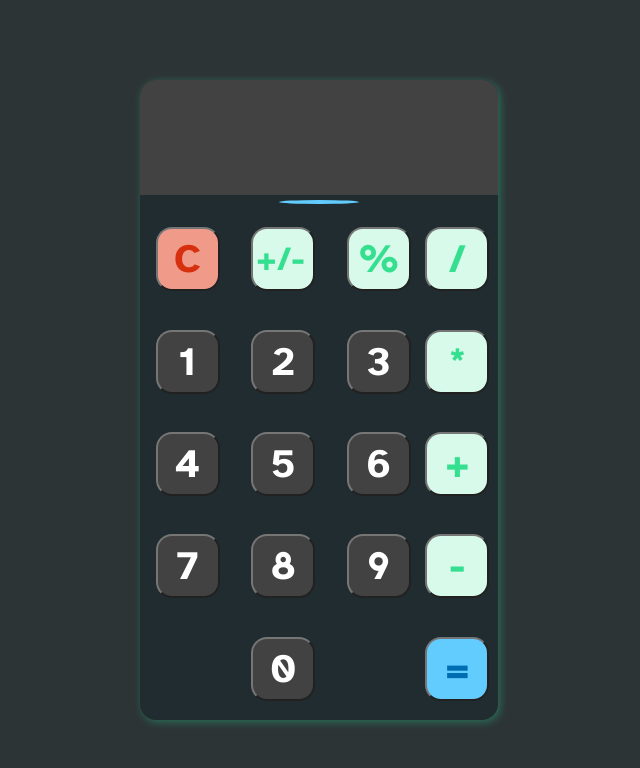
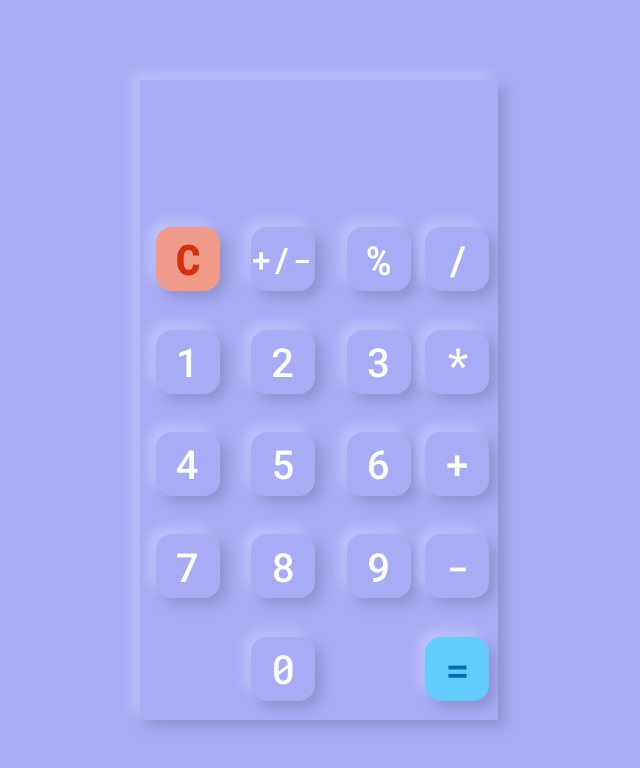
Before and after one commit to meivinay/react-calculator, a React (Create React App) app: page / in a window 1280 px wide. Shown: the top 768 px of the page, without its empty margins (321-961 px from the left). Built offline with nearby package versions, Linux system fonts and the light colour scheme.

Commit message:
demo deploy

```diff
--- a/public/index.html
+++ b/public/index.html
@@ -9,7 +9,7 @@
       name="description"
       content="Web site created using create-react-app"
     />
-    <link href="https://fonts.googleapis.com/css2?family=Atkinson+Hyperlegible:wght@700&display=swap" rel="stylesheet">
+    <link href="https://fonts.googleapis.com/css2?family=Roboto+Mono:wght@500&display=swap" rel="stylesheet">
     <link rel="apple-touch-icon" href="%PUBLIC_URL%/logo192.png" />
     <!--
       manifest.json provides metadata used when your web app is installed on a
--- a/src/style.css
+++ b/src/style.css
@@ -5,6 +5,10 @@
 
 *{
     box-sizing: border-box;
+    border: none;
+    outline: none;
+    background-color: #a8abf5;
+
 }
 body{
     margin:0;
@@ -16,17 +20,14 @@ body{
     display: flex;
     justify-content: center;
     align-items: center;
-    background-color: #2d3436;
 }
 .calculator-container{
     height: 80%;
     width: 28%;
-    /* border: 1px solid; */
-    border-radius: 1rem;
     display: flex;
     flex-direction: column;
-    background-color: #202c30;
-    box-shadow: 2px 2px 8px #24eba354;
+    box-shadow:  6px 6px 13px #8f91d0,
+    -6px -6px 13px #c1c5ff;
 }
 button{
     height: 4rem;
@@ -35,15 +36,15 @@ button{
     min-width: 4rem;
     outline: none;
     /* font-weight: bold; */
-    background-color: var(--bgColorNighMode);
-    font-family: 'Atkinson Hyperlegible', sans-serif;
+    font-family: 'Roboto Mono', monospace;
     font-size: 2.5rem;
     border-radius: 1rem;
     color: var(--fontColorNightMode);
     cursor: pointer;
     text-align: center;
-    border: 2px outset rgb(118, 118, 118);
     /* flex-grow: 1; */
+    box-shadow:  6px 6px 13px #8f91d0,
+    -6px -6px 13px #c1c5ff;
 }
 .option{
     height: 2%;
@@ -52,18 +53,19 @@ button{
     justify-content: center;
     align-items: center;
 }
-.line{
+/* .line{
     height: 4px;
     width: 10vh;
     background-color: #63ccff;
     transition: width 0.6s ease;
     cursor: pointer;
     border-radius: 50%;
-}
+    box-shadow:  6px 6px 13px #8f91d0,
+    -6px -6px 13px #c1c5ff;
+} */
 .header{
     height: 18%;
     width: 100%;
-    background-color: #424242;
     border-top-left-radius: 1rem;
     border-top-right-radius: 1rem;
 }
@@ -89,8 +91,7 @@ button{
     width: 100%;
     display: flex;
     flex-direction: row;
-    border-radius: 1rem;
-    background-color: var(--bgColorNighMode);
+    border-radius: 10rem;
 }
 .keypad-row{
 display: flex;
@@ -114,7 +115,6 @@ justify-content: space-around;
 }
 .operand-container button{
     color: white;
-    background-color: #424242;
 }
 #row-1,#row-2,#row-3{
     height: 4rem;
@@ -133,7 +133,7 @@ justify-content: space-around;
     width: 100%;
 }
 .operator-container button{
-    background-color: #d8faea;
+    color: white;
 }
 .horizontal-operators{
     display: flex;
@@ -144,7 +144,7 @@ justify-content: space-around;
     border: none;
 }
 .horizontal-operators button{
-    background-color: #d8faea;
+    color: white    ;
 }
 .vertical-operator{
     margin-right:10px;
@@ -163,32 +163,33 @@ justify-content: space-around;
     font-size: 2.1rem;
     text-align: center;
 }
-.operator:hover{
+/* .operator:hover{
    box-shadow: 0px 0px 20px rgba(41, 241, 195, 1);
 }
 .operand-container button:hover{
     background-color: rgba(255, 255, 255, 0.08);
     text-shadow: 0px 0px 20px #9cfd76;
+} */
+button:active{
+    box-shadow: inset 6px 6px 13px #8f91d0,
+            inset -6px -6px 13px #c1c5ff;
 }
-button:active{
-    border: 2px inset rgb(118, 118, 118);
-}
-#evaluate:hover{
+/* #evaluate:hover{
     box-shadow: 0px 0px 20px #b6ffff;
-}
+} */
 #reset{
     font-weight: bold;
     color:#d7300f;
     background-color: #f09b8a;
+
 }
-#reset:hover{
-    box-shadow: 0 0px 20px #f09b8a;
-    background-color: #e6bbb3 ;
+ #reset:active{
+    box-shadow: inset 6px 6px 13px #d46f5bb2,
+    inset -6px -6px 13px #f09b8a;
 }
-.line:hover{
+/* .line:hover{
     transition: width 1.5s ease;
     height: 4px;
     width: 40vh;
     box-shadow: 0px 0px 10px #63ccff;
-
-}
+} */
```
Also changed, not shown: package.json (+7 -0 lines), 1 other file (tests, documents, lock files or other folders).
